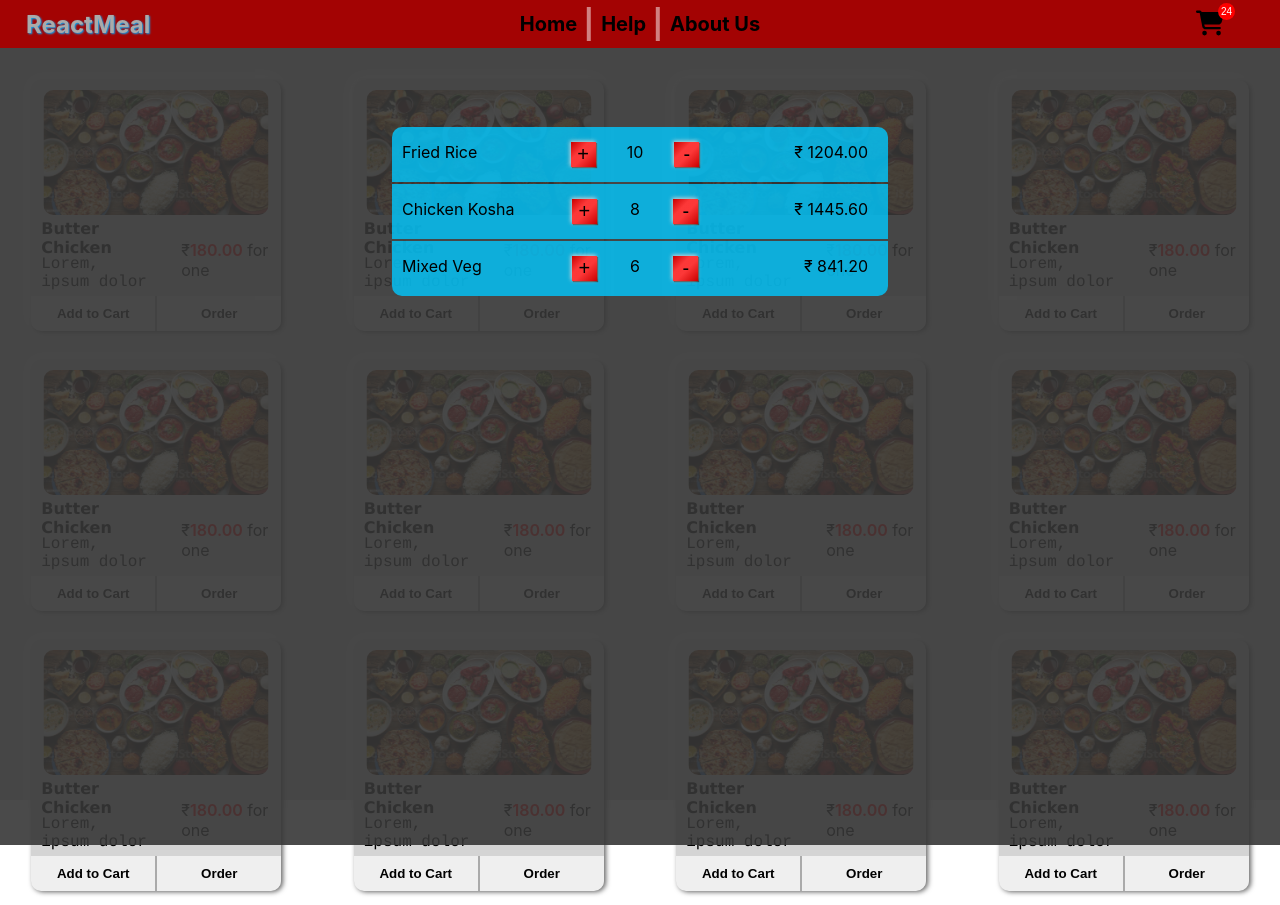
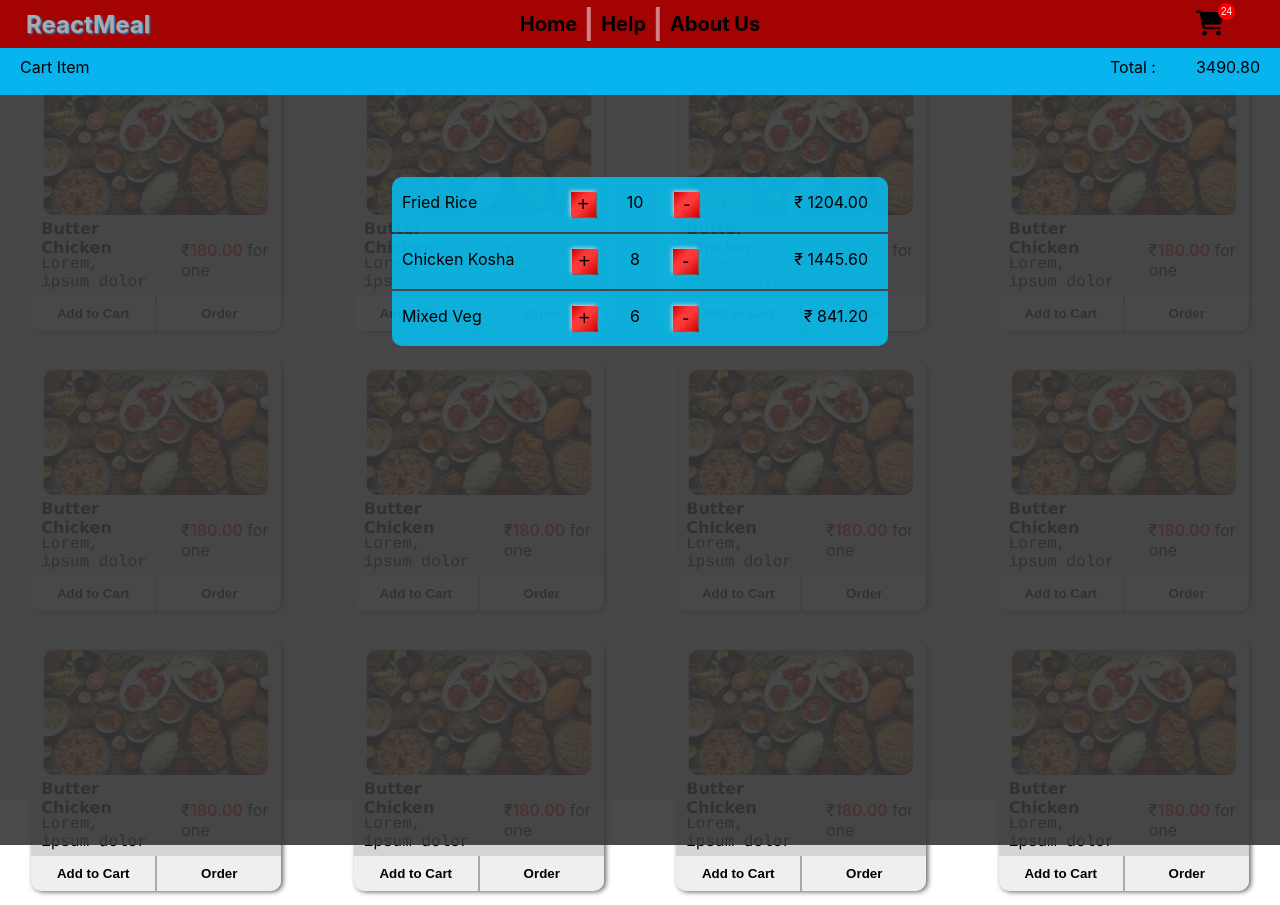
Before and after one commit to Soumen-1/FoodOrderApp, a React (Create React App) app: page / in a window 1280 px wide. Both pictures are taken after a click on the button "24". Built offline with nearby package versions, Linux system fonts and the light colour scheme.

Commit message:
manage cart total

```diff
--- a/src/App.js
+++ b/src/App.js
@@ -24,11 +24,11 @@ const TotalCartItem = [
   },
 ];
 const CountcartHandler = (state, action) => {
-  if (action.type == "decrease") {
+  if (action.type === "decrease") {
     return { count: state.count - action.count };
-  } else if (action.type == "increase") {
+  } else if (action.type === "increase") {
     return { count: state.count + action.count };
-  } else if (action.type == "count") {
+  } else if (action.type === "count") {
     return { count: action.count };
   }
 };
@@ -48,7 +48,10 @@ function App() {
   const cartCountHandler = (action) => {
     setCartCount(action);
   };
-
+  const [cartItem,setCartItem] = useState(TotalCartItem);
+  const cartItemCount=(cart)=>{
+    setCartItem(cart);
+  }
   return (
     <React.Fragment>
       <CartContext.Provider
@@ -63,9 +66,10 @@ function App() {
       <ItemList></ItemList>
       {visibleCart && (
         <CartItem
+        cartItemCount = {cartItemCount}
           cartHandler={{ cartHandler: cartHandler, visibleCart: visibleCart }}
           onCartCount={cartCountHandler}
-          list={TotalCartItem}
+          list={cartItem}
         ></CartItem>
       )}
     </React.Fragment>
--- a/src/component/Cart/CartItem.js
+++ b/src/component/Cart/CartItem.js
@@ -1,18 +1,46 @@
-
+import { useEffect, useState } from "react";
 import classes from "./CartItem.module.css";
 import CartItemList from "./CartItemList";
 
 const CartItem = (props) => {
   const list = props.list;
   // console.log(arr);
-  const cartVisibility = ()=>{
+  const [dummy, setdummy] = useState(1);
+  const cartVisibility = () => {
     props.cartHandler.cartHandler(!props.cartHandler.visibleCart);
-  }
+  };
+  const [cartTotal, setCartTotal] = useState(0);
+  useEffect(() => {
+    let count = 0;
+    list.forEach((obj) => {
+      count += obj.price * +obj.quantity;
+    });
+    setCartTotal(count.toFixed(2));
+  }, [list, dummy]);
+  const dummyHandler = (val) => {
+    setdummy(!val);
+  };
   return (
     <div className={classes.cart} onClick={cartVisibility}>
-      <div className={classes.items}>
+      <div
+        className={classes["items-total"]}
+        onClick={(e) => e.stopPropagation()}
+      >
+        Cart Item
+        <span>
+          Total : <span>{cartTotal}</span>
+        </span>
+      </div>
+      <div className={classes.items} onClick={(e) => e.stopPropagation()}>
         {list.map((obj) => (
-          <CartItemList  onCartCount={props.onCartCount} key={obj.name} item={obj}></CartItemList>
+          <CartItemList
+            dummy={{ dummy: dummy, dummyHandler: dummyHandler }}
+            cartItemCount={props.cartItemCount}
+            list={list}
+            onCartCount={props.onCartCount}
+            key={obj.name}
+            item={obj}
+          ></CartItemList>
         ))}
       </div>
     </div>
--- a/src/component/Cart/CartItem.module.css
+++ b/src/component/Cart/CartItem.module.css
@@ -8,11 +8,26 @@
 }
 .items{
     margin: auto;
-    height: 100vh;
+    height: auto;
     width: 500px;
     margin-top: 10vh;
     overflow-y: scroll;
 }
+.items-total{
+    width: 100%;
+    height: 50px;
+    background-color:rgba(0, 191, 255, 0.9);
+    box-sizing: border-box;
+    padding: 12px 20px;
+}
+.items-total> span{
+    float:right;
+    height: 100%;
+    width: 150px;
+}
+.items-total> span span{
+    float: right;
+}
 .items::-webkit-scrollbar{
     appearance: none;
 }
--- a/src/component/Cart/CartItemList.js
+++ b/src/component/Cart/CartItemList.js
@@ -1,31 +1,35 @@
-import { useEffect, useRef, useState } from "react";
+import {  useRef, useState } from "react";
 import classes from "./CartItemList.module.css";
 
 const CartItemList = (props) => {
   const item = props.item;
   const count = useRef();
-  const [totalPrice,setTotalPrice] = useState((item.quantity * item.price));
+  const [totalPrice, setTotalPrice] = useState(item.quantity * item.price);
   const increaseHandler = () => {
     count.current.innerText = Number(count.current.innerText) + 1;
-    setTotalPrice((e)=>e + item.price);
-    item.quantity= +item.quantity+1;
-    props.onCartCount({type:'increase',count:1});
+    setTotalPrice((e) => e + item.price);
+    item.quantity = +item.quantity + 1;
+    props.onCartCount({ type: "increase", count: 1 });
+    props.dummy.dummyHandler(props.dummy.dummy);
   };
   const decreaseHandler = () => {
-    if(Number(count.current.innerText)>0){
-    count.current.innerText = Number(count.current.innerText) - 1;
-    setTotalPrice((e)=>e-item.price);
-    item.quantity= +item.quantity-1;
-    props.onCartCount({type:'decrease',count:1});
+    if (Number(item.quantity) > 1) {
+      count.current.innerText = Number(count.current.innerText) - 1;
+      setTotalPrice((e) => e - item.price);
+      item.quantity = +item.quantity - 1;
+      props.onCartCount({ type: "decrease", count: 1 });
+    } else if(Number(item.quantity) === 1){
+      item.quantity = 0;
+      let list = props.list.filter((obj)=>{
+        return obj.name !== item.name;
+      });
+      props.cartItemCount(list);
+      props.onCartCount({ type: "decrease", count: 1 });
+      setTotalPrice(0);
     }
-    else {
-        count.current.innerText = 0;
-        setTotalPrice(0);
-    }
+    props.dummy.dummyHandler(props.dummy.dummy);
   };
-  useEffect(()=>{
 
-  },[item.quantity]);
   return (
     <li className={classes["items-list"]}>
       <span>{item.name}</span>
--- a/src/component/Cart/CartItemList.module.css
+++ b/src/component/Cart/CartItemList.module.css
@@ -4,7 +4,7 @@
     display: flex;
     padding: 15px 10px;
     margin: 2px;
-
+    z-index: 100000;
 }
 .items-list:first-child{
     border-top-left-radius: 10px;
```
